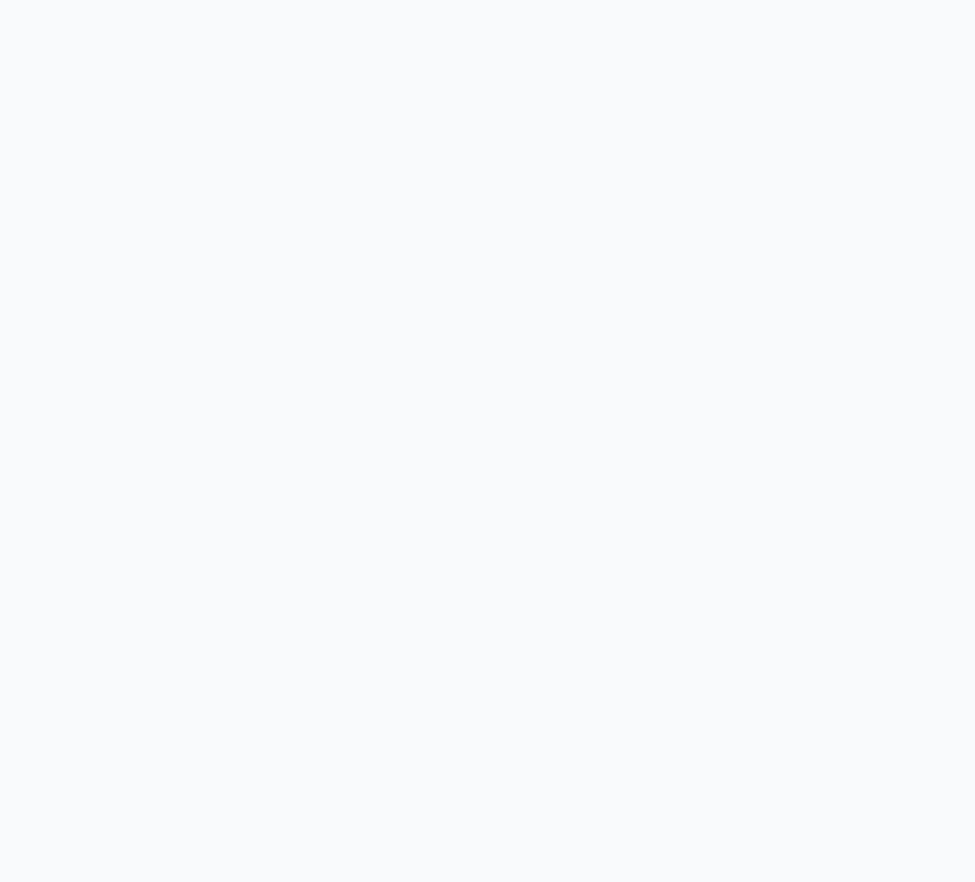
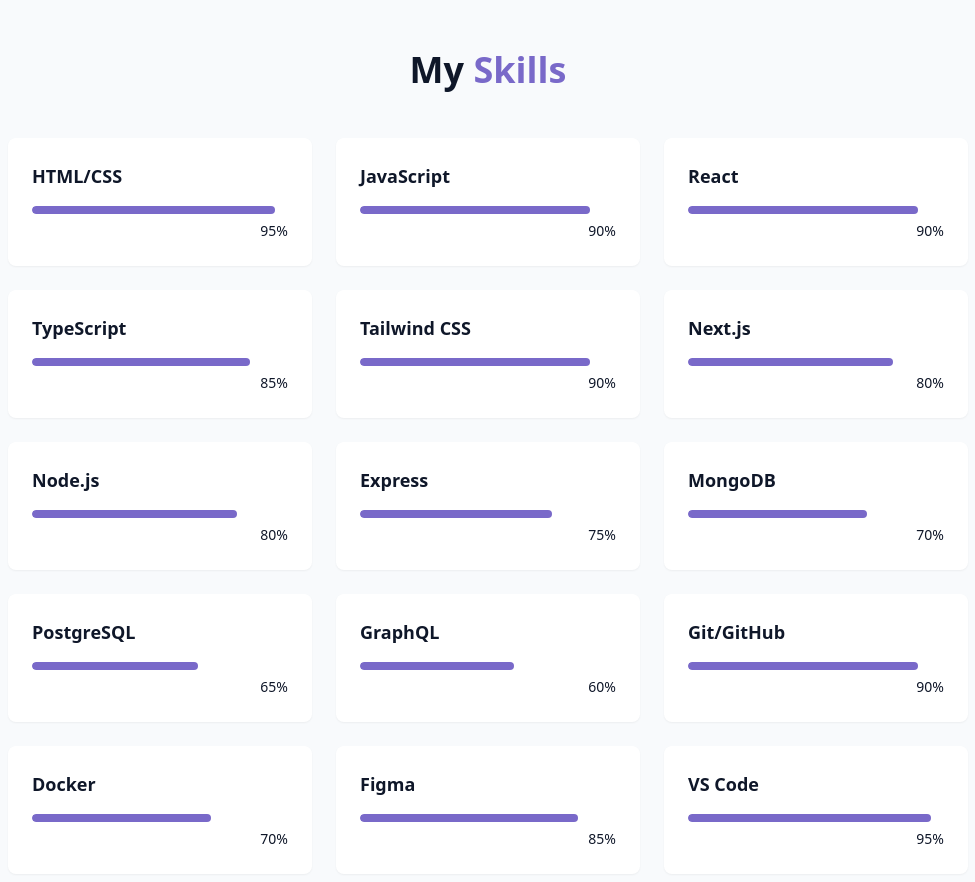
Before and after one commit to Regis-Mak/portfolio, a React (Vite) app: page / in a window 1280 px wide. Shown: the part 1480-2362 px from the top of the page, without its empty margins (152-1127 px from the left). Before the commit the page ends 1434 px from the top, so only its background shows below. Built offline with nearby package versions, Linux system fonts and the light colour scheme.

Commit message:
Work on Skills Section

```diff
--- a/index.html
+++ b/index.html
@@ -4,7 +4,7 @@
     <meta charset="UTF-8" />
     <link rel="icon" type="image/svg+xml" href="/vite.svg" />
     <meta name="viewport" content="width=device-width, initial-scale=1.0" />
-    <title>Regis Mak</title>
+    <title>Regis Mak | Portfolio</title>
   </head>
   <body>
     <div id="root"></div>
--- /dev/null
+++ b/src/components/SkillsSection.jsx
@@ -0,0 +1,63 @@
+import { useState } from "react";
+
+const skills = [
+  // Frontend
+  { name: "HTML/CSS", level: 95, category: "frontend" },
+  { name: "JavaScript", level: 90, category: "frontend" },
+  { name: "React", level: 90, category: "frontend" },
+  { name: "TypeScript", level: 85, category: "frontend" },
+  { name: "Tailwind CSS", level: 90, category: "frontend" },
+  { name: "Next.js", level: 80, category: "frontend" },
+
+  // Backend
+  { name: "Node.js", level: 80, category: "backend" },
+  { name: "Express", level: 75, category: "backend" },
+  { name: "MongoDB", level: 70, category: "backend" },
+  { name: "PostgreSQL", level: 65, category: "backend" },
+  { name: "GraphQL", level: 60, category: "backend" },
+
+  // Tools
+  { name: "Git/GitHub", level: 90, category: "tools" },
+  { name: "Docker", level: 70, category: "tools" },
+  { name: "Figma", level: 85, category: "tools" },
+  { name: "VS Code", level: 95, category: "tools" },
+];
+
+
+export const SkillsSection = () => {
+    const [activeCategory, setActiveCategory] = useState("all");
+
+    return (
+    <section id="skills" className="py-24 px-4 relative bg-secondary/30">
+        <div className="container mx-auto max-w-5xl">
+            <h2 className="text-3xl md:text-4xl font-bold mb-12 text-center">
+                My <span cl className="text-primary"> Skills</span>
+            </h2>
+
+            <div className="flex">
+
+            </div>
+
+            <div className="grid grid-cols-1 sm:grid-cols-2 lg:grid-cols-3 gap-6">
+                {skills.map((skill, key) => (
+                    <div key={key} className="bg-card p-6 rounded-lg shadow-xs card-hover">
+                         <div className="text-left mb-4">
+                            <h3 className="font-semibold text-lg"> {skill.name}</h3>
+                         </div>
+
+                         <div className="w-full bg-secondary/50 h-2 rounded-full overflow-hidden">
+                            <div className="bg-primary h-2 rounded-full origin-left animate-[grow_1.5s-ease-out"
+                                            style={{width: skill.level + "%"}}
+                            />
+                         </div>
+
+                         <div className="text-right mt-1">
+                            <span className="text-sm text-muted-foreground">{skill.level}%</span>
+                         </div>
+                    </div>
+                ))}
+            </div>
+        </div>
+    </section>
+    );
+}
--- a/src/pages/Home.jsx
+++ b/src/pages/Home.jsx
@@ -3,6 +3,7 @@
 import { Navbar } from "../components/NavBar"
 import { HeroSection } from "../components/HeroSection"
 import { AboutSection } from "../components/AboutSection"
+import { SkillsSection } from "../components/SkillsSection"
 
 export const Home = () => {
     return <div className="min-h-screen bg-background text-foreground overflow-x-hidden">
@@ -19,6 +20,7 @@
         <main>
             <HeroSection/>
             <AboutSection/>
+            <SkillsSection/>
         </main>
         {/* Footer */}
     </div>
```
